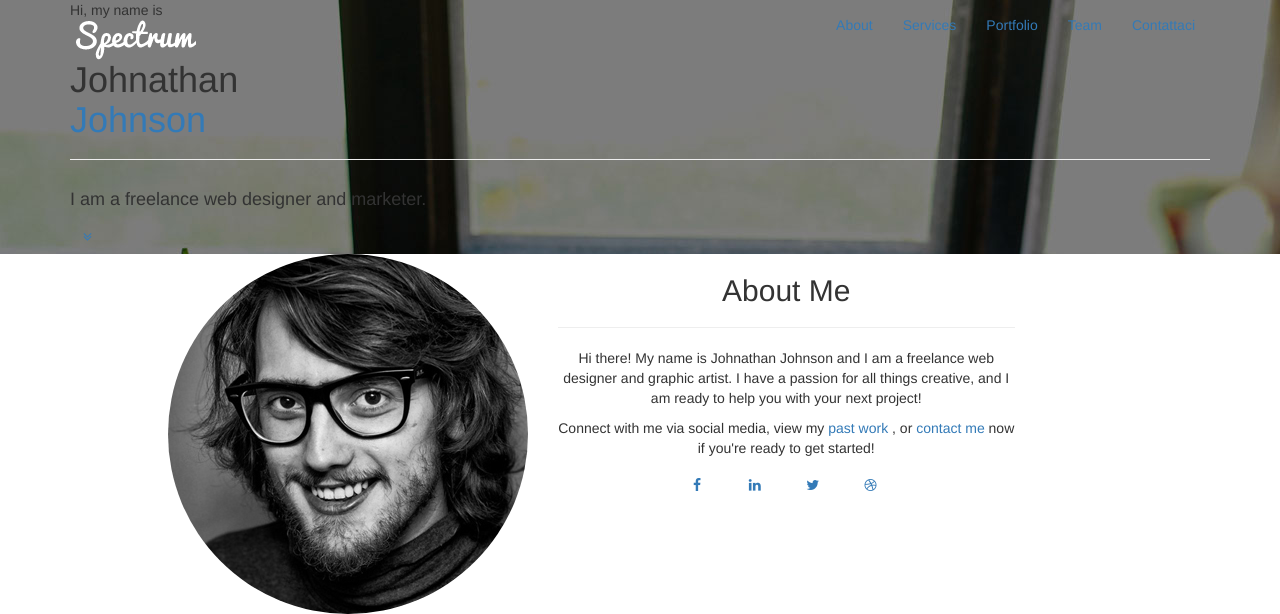
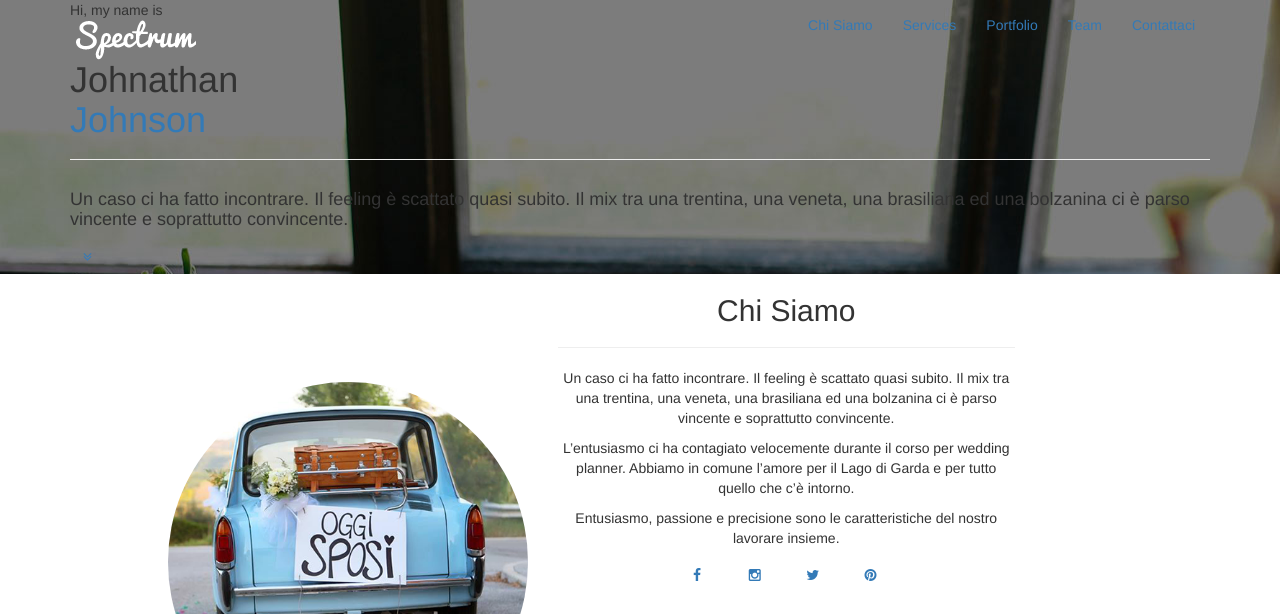
Before and after one commit to jacprada/LDDL, a PHP site: page /sample-07-freelancer.html in a window 1280 px wide. Shown: the top 614 px of the page. Run offline with PHP 8.4, Linux system fonts and the light colour scheme; grey boxes are pictures that could not be loaded.

Commit message:
about section done

```diff
--- a/assets/css/custom.css
+++ b/assets/css/custom.css
@@ -1,11 +1,6 @@
-/* Le Donne Del Lago Section */
-/*.team-section {
-  padding: 0;
-}*/
-
-/*.team-section .owl-controls {
-  margin-top: -100px;
-}*/
+.about-logo {
+  margin: 30% auto;
+}
 
 .team-portrait {
   width: 350px;
--- a/sample-07-freelancer.html
+++ b/sample-07-freelancer.html
@@ -83,7 +83,7 @@
                             <a href="#page-top"></a>
                         </li>
                         <li class="page-scroll">
-                            <a href="#about">About</a>
+                            <a href="#about">Chi Siamo</a>
                         </li>
                         <li class="page-scroll">
                             <a href="#services">Services</a>
@@ -115,13 +115,13 @@
                     <div class="carousel slide" data-ride="carousel">
                         <div class="carousel-inner">
                             <div class="item active">
-                                <h4>I am a freelance web designer and marketer.</h4>
+                                <h4>Un caso ci ha fatto incontrare. Il feeling è scattato quasi subito. Il mix tra una trentina, una veneta, una brasiliana ed una bolzanina ci è parso vincente e soprattutto convincente.</h4>
                             </div>
                             <div class="item">
-                                <h4>I live and work out of San Francisco, CA.</h4>
+                                <h4>L’entusiasmo ci ha contagiato velocemente durante il corso per wedding planner. Abbiamo in comune l’amore per il Lago di Garda e per tutto quello che c’è intorno.</h4>
                             </div>
                             <div class="item">
-                                <h4>I have a passion for design and user experience.</h4>
+                                <h4>Entusiasmo, passione e precisione sono le caratteristiche del nostro lavorare insieme.</h4>
                             </div>
                         </div>
                     </div>
@@ -138,17 +138,14 @@
             <div class="container">
                 <div class="row" data-scrollreveal="enter left">
                     <div class="col-lg-4 col-lg-offset-1">
-                        <img src="assets/img/demo-portraits/portrait-2.jpg" class="img-circle img-responsive img-centered dark-faded-border" alt="">
+                        <img src="assets/img/other/about.png" class="img-circle img-responsive img-centered about-logo" alt="">
                     </div>
                     <div class="col-lg-5 text-center" data-scrollreveal="enter right">
-                        <h2>About Me</h2>
+                        <h2>Chi Siamo</h2>
                         <hr class="primary">
-                        <p>Hi there! My name is Johnathan Johnson and I am a freelance web designer and graphic artist. I have a passion for all things creative, and I am ready to help you with your next project!</p>
-                        <p>Connect with me via social media, view my
-                            <span class="page-scroll"><a href="#portfolio">past work</a>
-                            </span>, or
-                            <span class="page-scroll"><a href="#contact">contact me</a>
-                            </span>now if you're ready to get started!</p>
+                        <p>Un caso ci ha fatto incontrare. Il feeling è scattato quasi subito. Il mix tra una trentina, una veneta, una brasiliana ed una bolzanina ci è parso vincente e soprattutto convincente.</p>
+                        <p>L’entusiasmo ci ha contagiato velocemente durante il corso per wedding planner. Abbiamo in comune l’amore per il Lago di Garda e per tutto quello che c’è intorno.</p>
+                        <p>Entusiasmo, passione e precisione sono le caratteristiche del nostro lavorare insieme.</p>
                         <ul class="list-inline">
                             <li>
                                 <a href="#" class="btn btn-social-dark btn-facebook">
@@ -156,8 +153,8 @@
                                 </a>
                             </li>
                             <li>
-                                <a href="#" class="btn btn-social-dark btn-linkedin">
-                                    <i class="fa fa-fw fa-linkedin"></i>
+                                <a href="#" class="btn btn-social-dark btn-instagram">
+                                    <i class="fa fa-fw fa-instagram"></i>
                                 </a>
                             </li>
                             <li>
@@ -166,8 +163,8 @@
                                 </a>
                             </li>
                             <li>
-                                <a href="#" class="btn btn-social-dark btn-dribbble">
-                                    <i class="fa fa-fw fa-dribbble"></i>
+                                <a href="#" class="btn btn-social-dark btn-pinterest">
+                                    <i class="fa fa-fw fa-pinterest"></i>
                                 </a>
                             </li>
                         </ul>
```
Also changed, not shown: assets/img/other/about.png (added).
